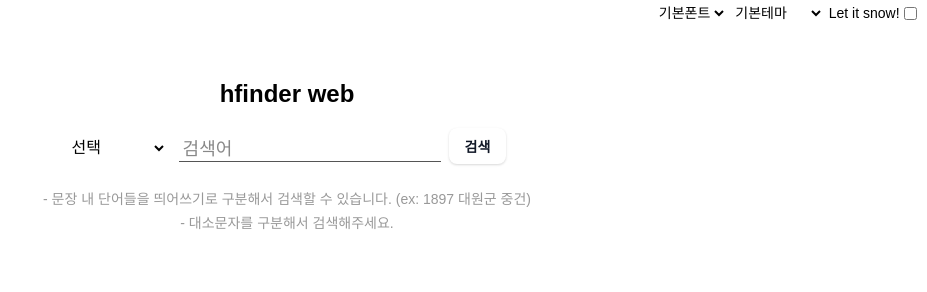
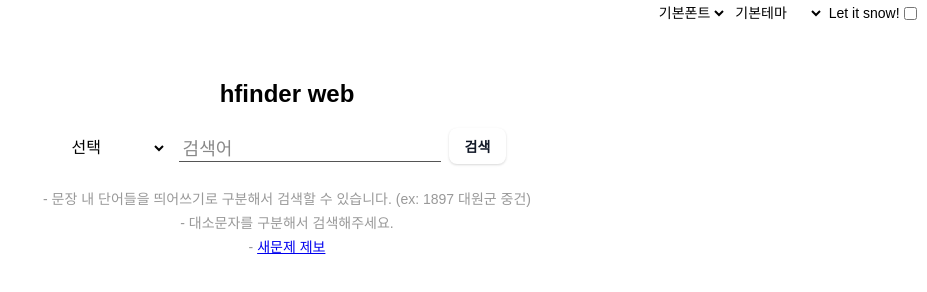
Before and after one commit to asksa1256/hfinder-web, a plain HTML site: page index.html in a window 1280 px wide. Shown: the whole page, without its empty margins (353-1280 px from the left). Drawn offline with Linux system fonts and the light colour scheme; a script that the page names is missing; a web font is replaced by a local one.

Commit message:
새문제 제보 링크 추가

```diff
--- a/index.html
+++ b/index.html
@@ -51,6 +51,7 @@
           대원군 중건)
         </li>
         <li>대소문자를 구분해서 검색해주세요.</li>
+        <li><a href="mailto:didi1129@naver.com?subject=새문제 제보&body=[카테고리(오엑/올라/꽁꽁/가로세로)]:%0D%0A[문제]:%0D%0A[답]:%0D%0A캡처본 첨부도 가능합니다.">새문제 제보</a></li>
       </ul>
       <ul class="results"></ul>
     </div>
```
